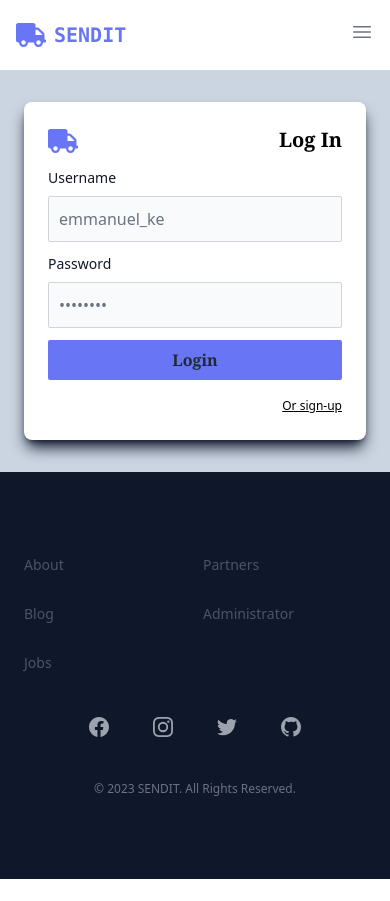
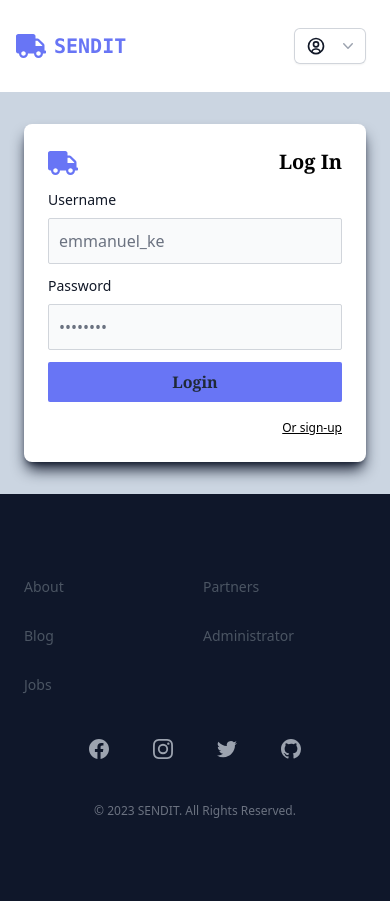
Before and after one commit to njugunaemilly/Sendit-frontend, a React (Create React App) app: page /login in a window 390 px wide. Before the commit the page ends 879 px from the top, so only its background shows below. Built offline with nearby package versions, Linux system fonts and the light colour scheme; no server answers.

Commit message:
navbar complete

```diff
--- a/src/components/Nav.jsx
+++ b/src/components/Nav.jsx
@@ -71,43 +71,85 @@ const Nav = () => {
             </h1>
           </Link>
 
-          {/* Menu button */}
-          <div className="md:hidden">
-            <button
-              className="menu-btn text-gray-500 hover:text-gray-800"
-              onClick={() => setState(!state)}
-            >
-              {state ? (
+          {/* Dropdown */}
+          <div className="relative inline-block m-2 text-left md:hidden">
+            <div onClick={handleClick}>
+              <button
+                type="button"
+                className="profile-btn inline-flex w-full justify-center gap-x-1.5 rounded-md bg-white px-3 py-2 text-sm font-semibold text-gray-900 shadow-sm ring-1 ring-inset ring-gray-300 hover:bg-slate-900 hover:text-white"
+                id="menu-button"
+                aria-expanded="true"
+                aria-haspopup="true"
+              >
+                <BiUserCircle size={20} />
+                <h1>{user.username}</h1>
                 <svg
-                  xmlns="http://www.w3.org/2000/svg"
-                  className="h-6 w-6"
+                  className="-mr-1 h-5 w-5 text-gray-400"
                   viewBox="0 0 20 20"
                   fill="currentColor"
+                  aria-hidden="true"
                 >
                   <path
-                    fillRule="evenodd"
-                    d="M4.293 4.293a1 1 0 011.414 0L10 8.586l4.293-4.293a1 1 0 111.414 1.414L11.414 10l4.293 4.293a1 1 0 01-1.414 1.414L10 11.414l-4.293 4.293a1 1 0 01-1.414-1.414L8.586 10 4.293 5.707a1 1 0 010-1.414z"
-                    clipRule="evenodd"
+                    fill-rule="evenodd"
+                    d="M5.23 7.21a.75.75 0 011.06.02L10 11.168l3.71-3.938a.75.75 0 111.08 1.04l-4.25 4.5a.75.75 0 01-1.08 0l-4.25-4.5a.75.75 0 01.02-1.06z"
+                    clip-rule="evenodd"
                   />
                 </svg>
-              ) : (
-                <svg
-                  xmlns="http://www.w3.org/2000/svg"
-                  fill="none"
-                  viewBox="0 0 24 24"
-                  strokeWidth={1.5}
-                  stroke="currentColor"
-                  className="w-6 h-6"
+              </button>
+            </div>
+
+            <div
+              className={
+                !nav
+                  ? "hidden"
+                  : "absolute right-0 z-10 mt-2 w-56 origin-top-right rounded-md bg-white shadow-lg ring-1 ring-black ring-opacity-5 focus:outline-none"
+              }
+              role="menu"
+              aria-orientation="vertical"
+              aria-labelledby="menu-button"
+              tabindex="-1"
+            >
+              <div className="py-1" role="none">
+                {/* <!-- Active: "bg-gray-100 text-gray-900", Not Active: "text-gray-700" --> */}
+                <Link to="/"
+                  className="text-gray-700 block px-4 py-2 text-sm hover:bg-gray-100 dark:hover:bg-gray-600 dark:hover:text-white"
+                  role="menuitem"
+                  tabindex="-1"
+                  id="menu-item-0"
                 >
-                  <path
-                    strokeLinecap="round"
-                    strokeLinejoin="round"
-                    d="M3.75 6.75h16.5M3.75 12h16.5m-16.5 5.25h16.5"
-                  />
-                </svg>
-              )}
-            </button>
+                  Home
+                </Link>
+                <Link
+                  to="/about"
+                  className="text-gray-700 block px-4 py-2 text-sm hover:bg-gray-100 dark:hover:bg-gray-600 dark:hover:text-white"
+                  role="menuitem"
+                  tabindex="-1"
+                  id="menu-item-1"
+                >
+                  About
+                </Link>
+                <Link
+                  to="/contact-us"
+                  className="text-gray-700 block px-4 py-2 text-sm hover:bg-gray-100 dark:hover:bg-gray-600 dark:hover:text-white"
+                  role="menuitem"
+                  tabindex="-1"
+                  id="menu-item-2"
+                >
+                  Contact Us
+                </Link>
+                <button
+                  className="text-gray-700 block w-full px-4 py-2 text-left text-sm border-none hover:bg-gray-100 dark:hover:bg-gray-600 dark:hover:text-white"
+                  role="menuitem"
+                  tabindex="-1"
+                  id="menu-item-3"
+                  onClick={logout}
+                >
+                  Log out
+                </button>
+              </div>
+            </div>
           </div>
+
         </div>
 
         {/* Navigation bar */}
@@ -117,7 +159,7 @@ const Nav = () => {
           } `}
         >
           {/* Links */}
-          <ul className="justify-center text-xl items-center space-y-6 md:flex md:space-x-6 md:space-y-0">
+          <ul className="justify-center text-xl items-center space-y-6 md:flex md:space-x-6 md:space-y-0 sm:hidden">
             <Link to="/about" className="text-gray-900 hover:text-gray-300">
               About
             </Link>
@@ -138,11 +180,6 @@ const Nav = () => {
           </ul>
 
           <div className="flex-1 gap-x-6 items-center justify-end mt-6 space-y-6 md:flex md:space-y-0 md:mt-0">
-            {user.id && (
-              <button onClick={logout} className="text-black">
-                Log out
-              </button>
-            )}
 
             {!user.id && (
               <Link
@@ -215,33 +252,35 @@ const Nav = () => {
             >
               <div className="py-1" role="none">
                 {/* <!-- Active: "bg-gray-100 text-gray-900", Not Active: "text-gray-700" --> */}
-                <a
-                  href="/user"
+                <Link to="/"
                   className="text-gray-700 block px-4 py-2 text-sm hover:bg-gray-100 dark:hover:bg-gray-600 dark:hover:text-white"
                   role="menuitem"
                   tabindex="-1"
                   id="menu-item-0"
                 >
-                  Account
-                </a>
-                <a
-                  href="#"
+                  Home
+                </Link>
+
+                <Link
+                  to="/about"
                   className="text-gray-700 block px-4 py-2 text-sm hover:bg-gray-100 dark:hover:bg-gray-600 dark:hover:text-white"
                   role="menuitem"
                   tabindex="-1"
                   id="menu-item-1"
                 >
-                  Support
-                </a>
-                <a
-                  href="#"
+                  About
+                </Link>
+
+                <Link
+                  to="/contact-us"
                   className="text-gray-700 block px-4 py-2 text-sm hover:bg-gray-100 dark:hover:bg-gray-600 dark:hover:text-white"
                   role="menuitem"
                   tabindex="-1"
                   id="menu-item-2"
                 >
-                  License
-                </a>
+                  Contact Us
+                </Link>
+                {user.id &&(
                 <button
                   className="text-gray-700 block w-full px-4 py-2 text-left text-sm border-none hover:bg-gray-100 dark:hover:bg-gray-600 dark:hover:text-white"
                   role="menuitem"
@@ -251,9 +290,11 @@ const Nav = () => {
                 >
                   Log out
                 </button>
+                )}
               </div>
             </div>
           </div>
+
         </div>
       </div>
     </nav>
```
